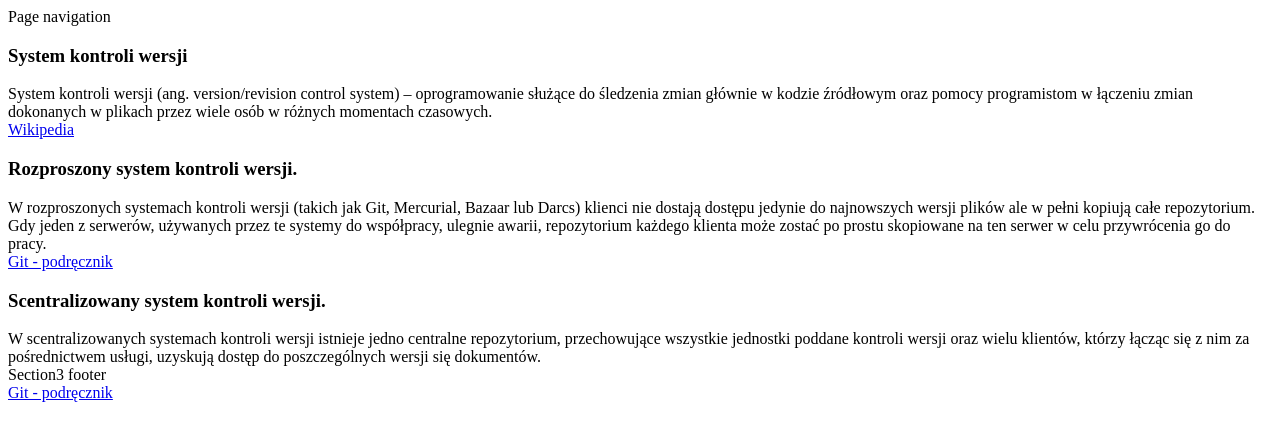
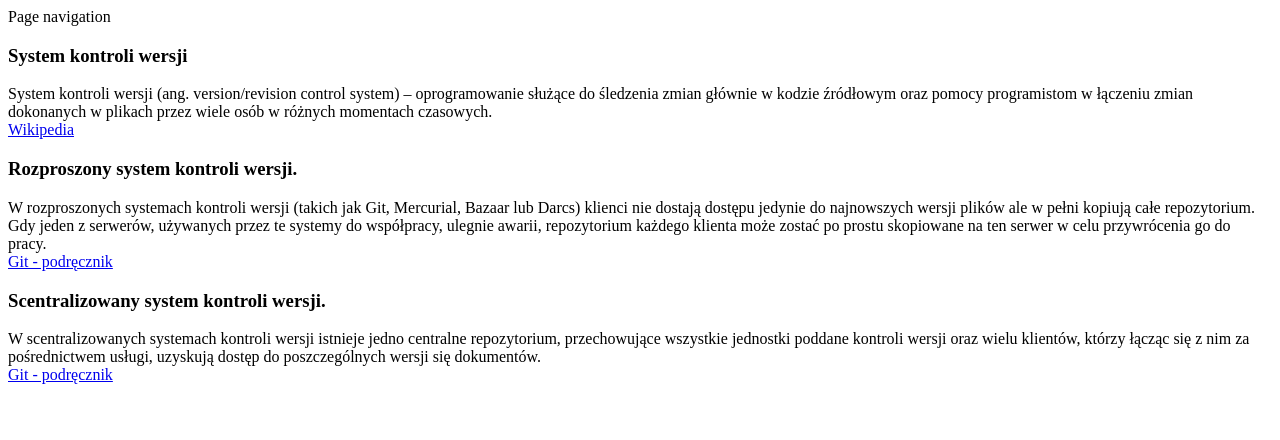
Before and after one commit to lukaszlinka/iislabpio_187757, a plain HTML site: page index.html in a window 1280 px wide. Drawn offline with Linux system fonts and the light colour scheme.

Commit message:
Piata zmiana

```diff
--- a/index.html
+++ b/index.html
@@ -37,11 +37,10 @@
 	    		W scentralizowanych systemach kontroli wersji istnieje jedno centralne repozytorium, przechowujące wszystkie jednostki poddane kontroli wersji oraz wielu klientów, którzy łącząc się z nim za pośrednictwem usługi, uzyskują dostęp do poszczególnych wersji się dokumentów.
 	  		</div>
 			<footer class="panel-footer">
-			Section3 footer
+			<a href="http://git-scm.com/book/pl/Pierwsze-kroki-Wprowadzenie-do-kontroli-wersji#Scentralizowane-systemy-kontroli-wersji">Git - podręcznik</a>
 			</footer>
 		</section>
 		<footer  class="navbar">
-			<a href="http://git-scm.com/book/pl/Pierwsze-kroki-Wprowadzenie-do-kontroli-wersji#Scentralizowane-systemy-kontroli-wersji">Git - podręcznik</a>
 		</footer>
 	</body>
 </html>
```
